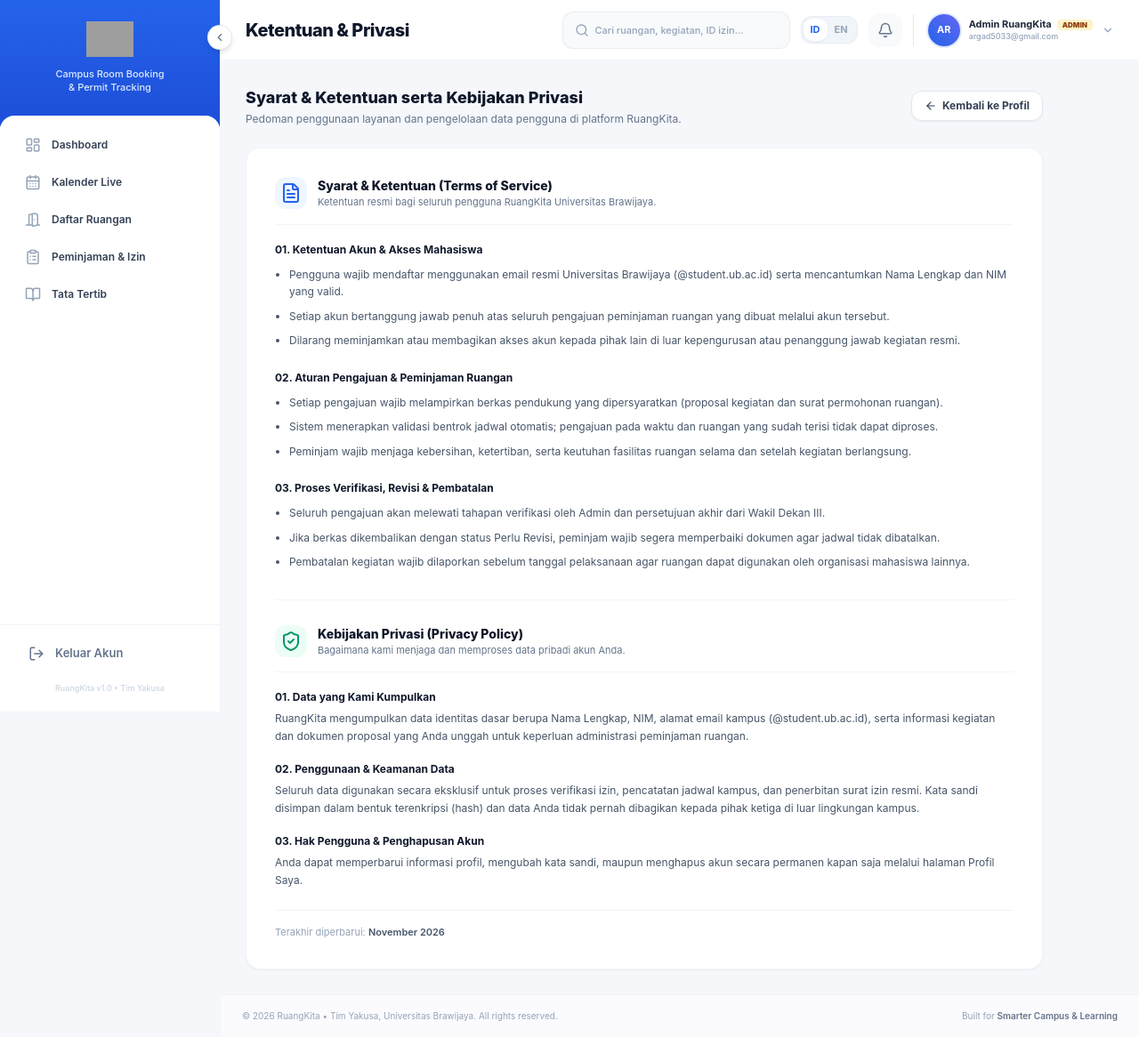
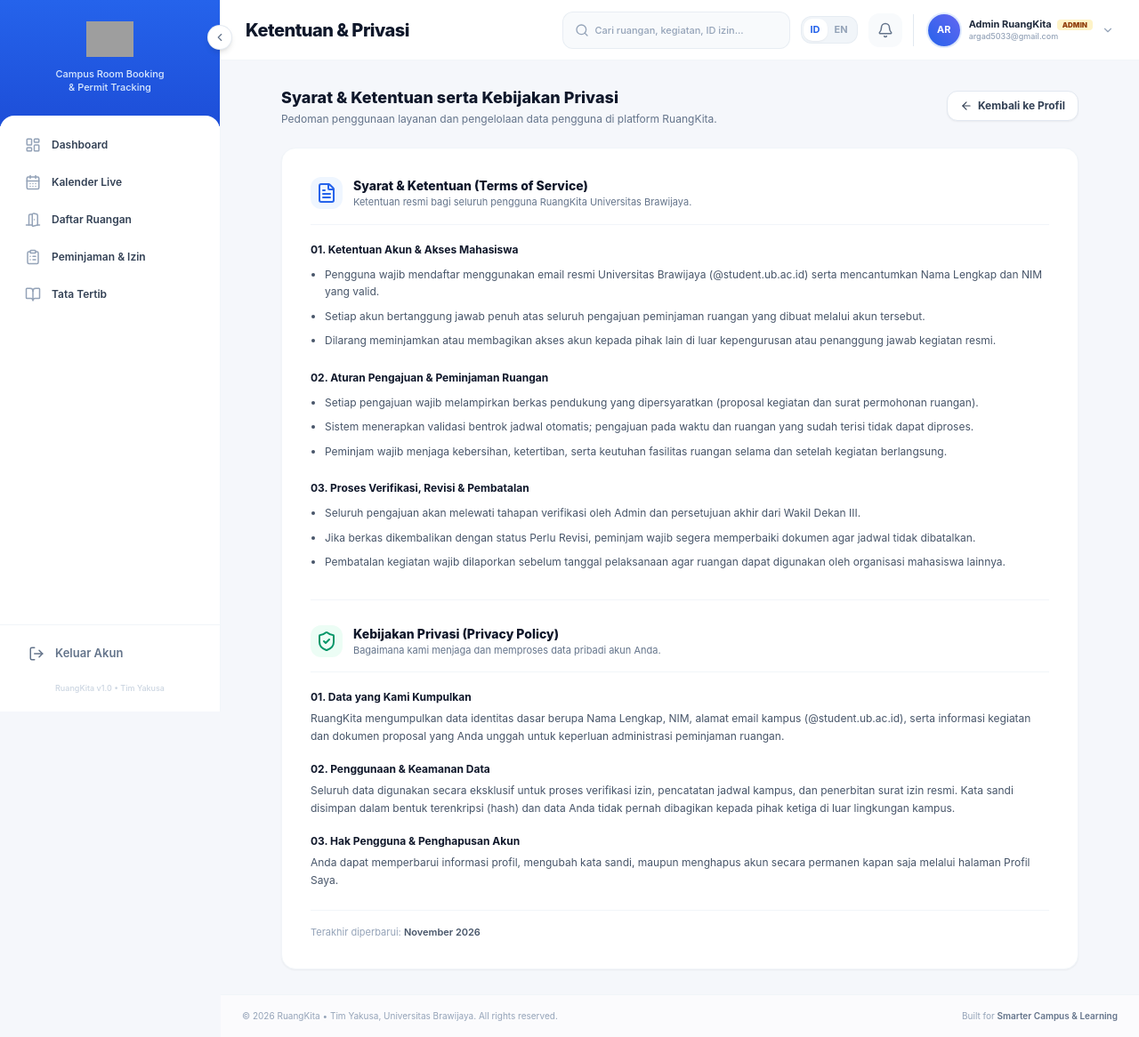
Before and after one commit to Zenqirtz/RuangKita, a Laravel app: page /terms-privacy in a window 1280 px wide. Shown: the whole page at 89% size. Run offline with Laravel 12, Linux system fonts and the light colour scheme; a user stored in the database is signed in; data comes from the database, SQL or seed files in the repository; data that the repository does not hold is empty; style sheets or scripts are compiled from the project's sources; some libraries are stand-ins or nearby versions; some web fonts are replaced; grey boxes are pictures that could not be loaded.

Commit message:
ui: center TermsPrivacy container horizontally

```diff
--- a/resources/js/Pages/TermsPrivacy.jsx
+++ b/resources/js/Pages/TermsPrivacy.jsx
@@ -51,7 +51,7 @@ const privacySections = [
 export default function TermsPrivacy() {
     return (
         <RuangKitaLayout activeTab="terms" title="Ketentuan & Privasi">
-            <div className="max-w-4xl">
+            <div className="mx-auto max-w-4xl">
                 <div className="mb-6 flex flex-wrap items-center justify-between gap-3">
                     <div>
                         <h1 className="text-lg font-extrabold text-slate-900">Syarat &amp; Ketentuan serta Kebijakan Privasi</h1>
```
